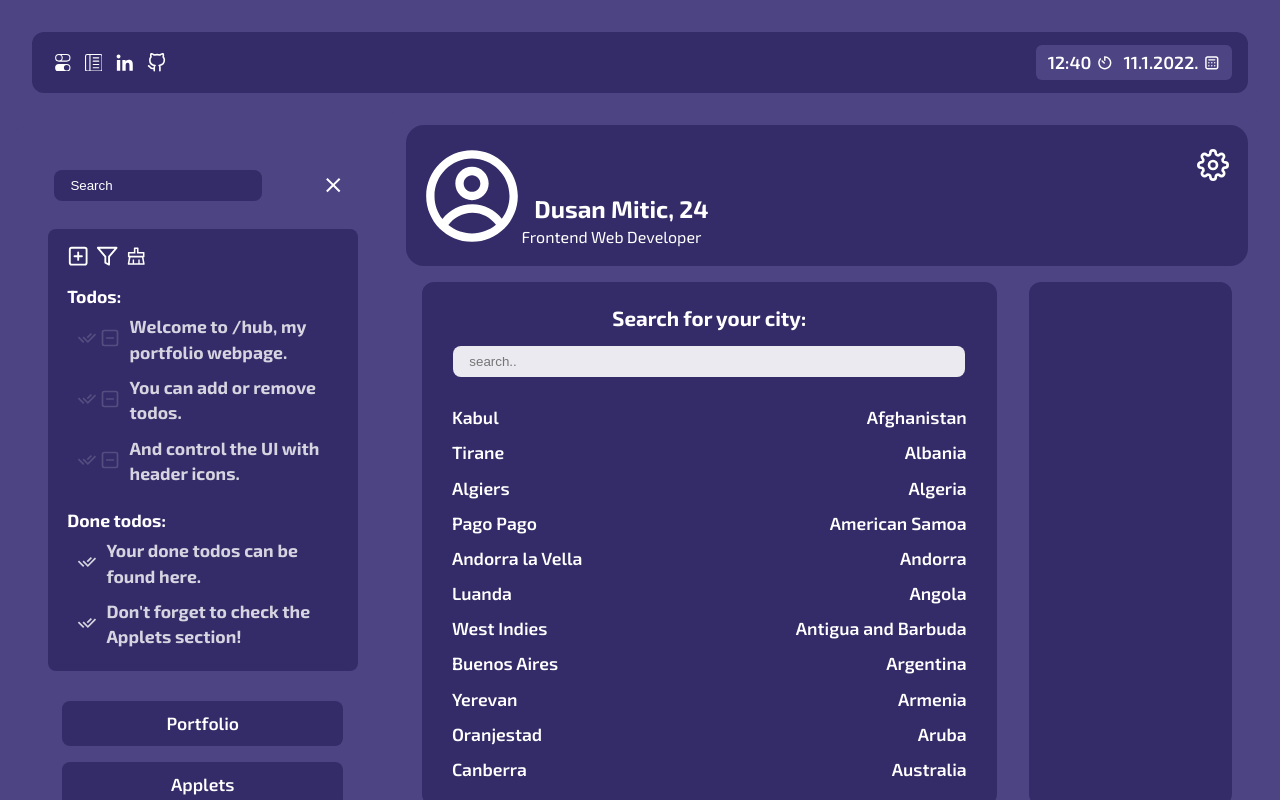
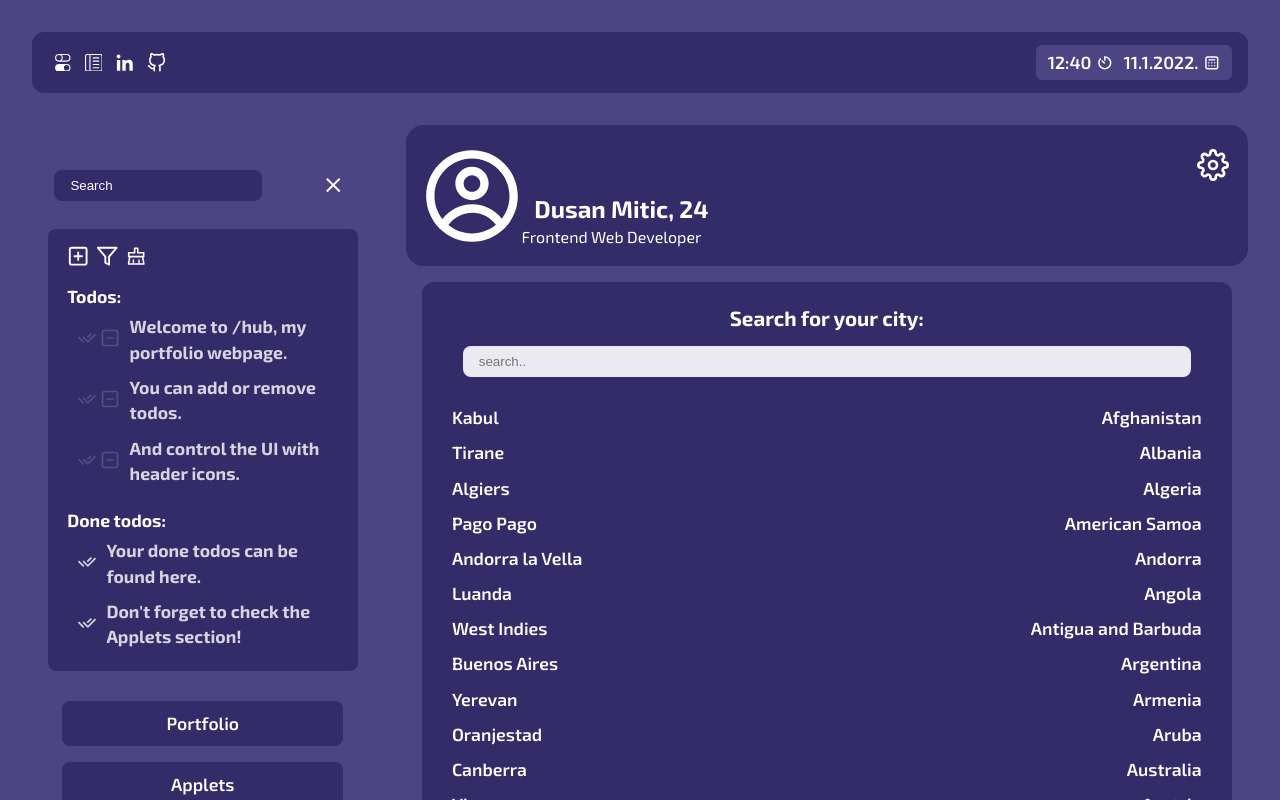
Before and after one commit to erazmozen/hub, a React (Create React App) app: page /hub/applets in a window 1280 px wide. Built offline with nearby package versions, Linux system fonts and the light colour scheme; no server answers.

Commit message:
Fix some styles

```diff
--- a/src/components/Showpage/comps/Weather/weather.css
+++ b/src/components/Showpage/comps/Weather/weather.css
@@ -1,6 +1,14 @@
 .weather-parent-wrapper {
   position: relative;
   display: flex;
+  flex-wrap: wrap;
+}
+
+.weather-wrapper {
+}
+
+.resize {
+  width: 400px;
 }
 
 .weather-title {
@@ -24,6 +32,7 @@
 
 .forcast {
   display: flex;
+  width: 100%;
   justify-content: center;
   flex-wrap: wrap;
   background-color: var(--secondary);
@@ -42,6 +51,9 @@
 }
 
 .city-picker-wrapper {
+  height: 600px;
+  width: 400px;
+  flex-shrink: 0;
   text-align: center;
   padding: 1rem 0.6rem;
 }
@@ -57,14 +69,13 @@
 }
 
 .city-wrapper {
-  max-height: 390px;
+  max-height: 420px;
   margin-top: 1rem;
   overflow: scroll;
 }
 
 .city-picker {
   display: flex;
-  min-width: 300px;
   align-items: center;
   justify-content: space-between;
   padding: 0.1rem 1rem;
```
